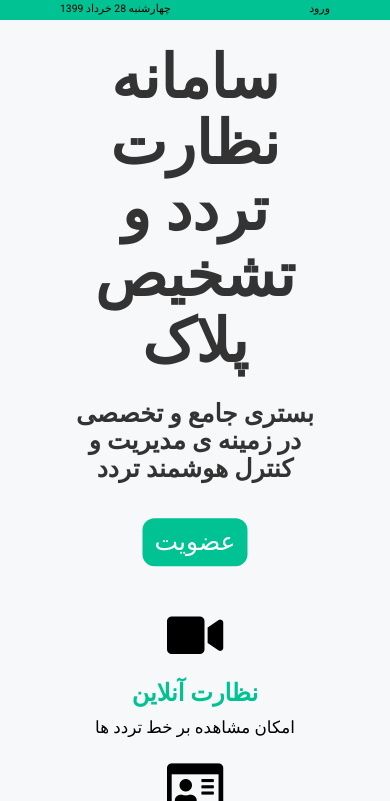
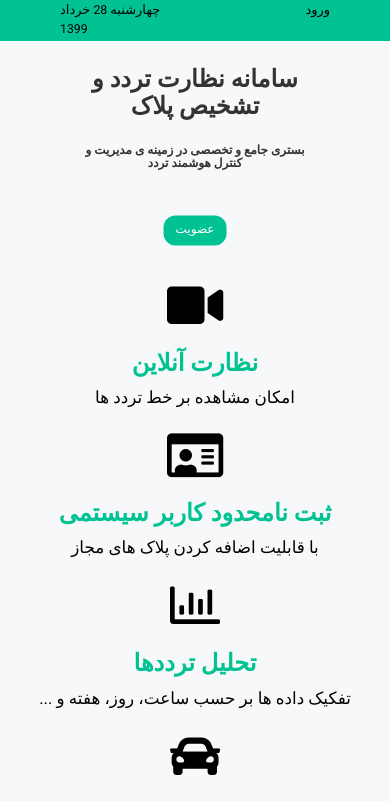
Before and after one commit to asal97/Computer-Vision-Project, a Django app: page / in a window 390 px wide. Shown: the top 801 px of the page. Run offline with Django 3.2, Linux system fonts and the light colour scheme; some libraries are stand-ins or nearby versions; some web fonts are replaced.

Commit message:
mediaQueries added for about!

```diff
--- a/CVP/static/myStyle.css
+++ b/CVP/static/myStyle.css
@@ -100,7 +100,7 @@ display: flex;
 }
 
 #btn-size{
-      -webkit-border-radius: 12px;
+    -webkit-border-radius: 12px;
     text-decoration: none;
     text-align: center;
     vertical-align: middle;
@@ -109,23 +109,60 @@ display: flex;
 #margin{
     position: relative;
 }
-@media screen and (min-width: 601px) {
+@media screen and (min-width: 768px) {
   p.dateCss {
     font-size: 15px;
   }
 a.PageTitle{
      font-size: 15px;
 }
+    h1.aboutHead {
+        font-size: 60px;
+    }
+     h3.aboutHead3{
+        font-size: 25px;
+    }
+    a#btn-size{
+        font-size: 25px;
+    }
 }
 
 /* If the screen size is 600px wide or less, set the font-size of <div> to 30px */
-@media screen and (max-width: 600px) {
+@media screen and (max-width: 767px) {
   p.dateCss {
-    font-size: 11px;
+    font-size: 14px;
   }
     a.PageTitle{
-     font-size: 11px;
+     font-size: 15px;
 }
+    h1.aboutHead{
+        font-size: 40px;
+    }
+    h3.aboutHead3{
+        font-size: 18px;
+    }
+
+       a#btn-size{
+        font-size: 18px;
+    }
+}
+@media screen and (max-width: 480px) {
+  p.dateCss {
+    font-size: 13px;
+  }
+    a.PageTitle{
+     font-size: 13px;
+}
+    h1.aboutHead{
+        font-size: 24px;
+    }
+     h3.aboutHead3{
+        font-size: 12px;
+    }
+    a#btn-size{
+        font-size: 12px;
+    }
+
 }
 
 #wrapper {
```
